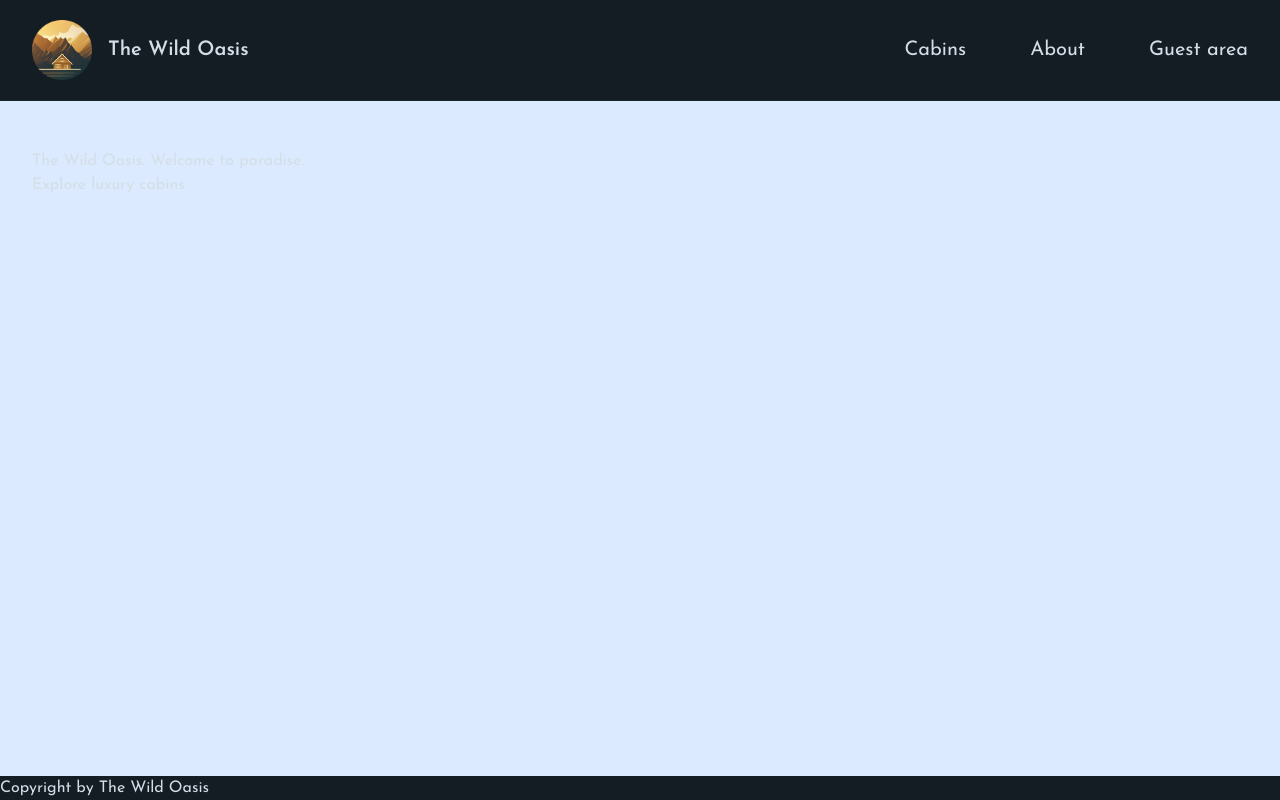
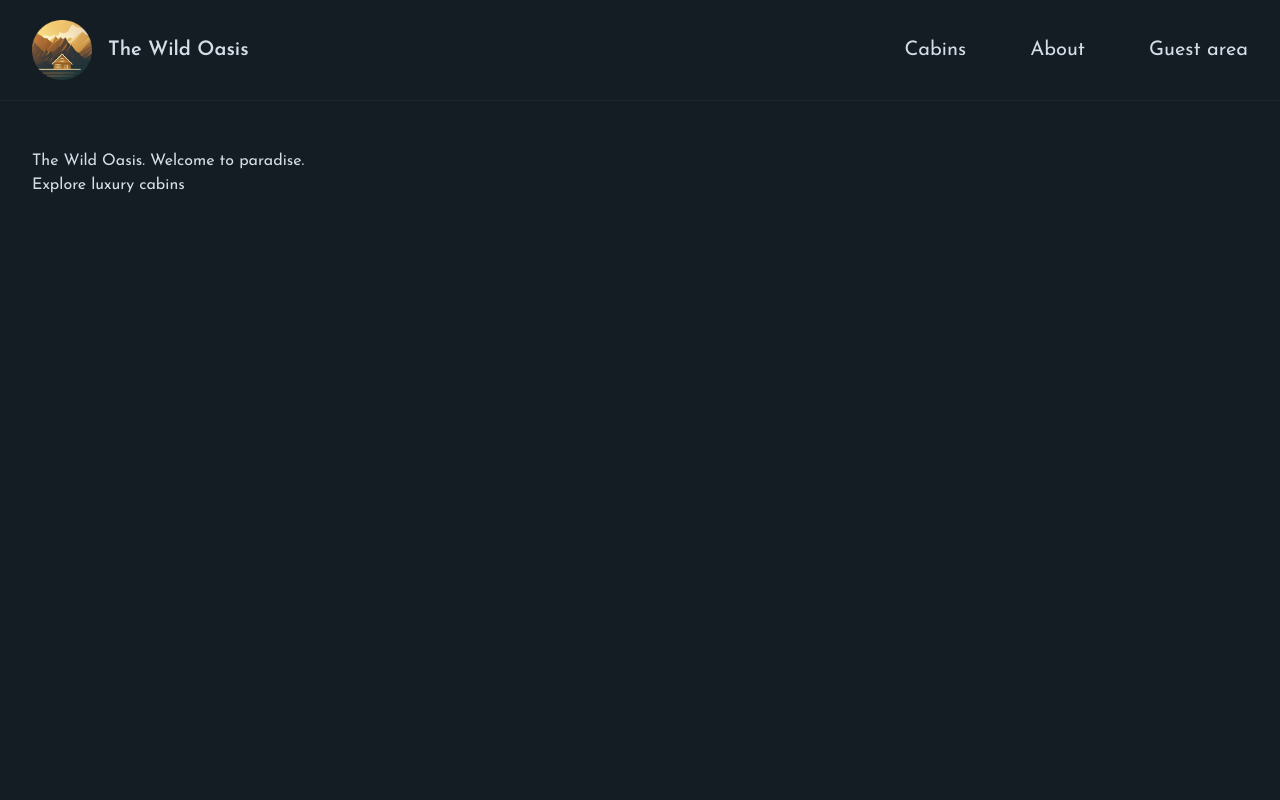
Before and after one commit to Wushengyouhan/wild-oasis-prokject, a Next.js app: page / in a window 1280 px wide. Built offline with nearby package versions, Linux system fonts and the light colour scheme.

Commit message:
438. Optimizing Images With Next.js <Image /> Component

```diff
--- a/app/_components/Logo.js
+++ b/app/_components/Logo.js
@@ -1,9 +1,17 @@
+import Image from "next/image";
 import Link from "next/link";
+import logo from "@/public/logo.png";
 
 function Logo() {
   return (
     <Link href="/" className="flex items-center gap-4 z-10">
-      <img src="/logo.png" height="60" width="60" alt="The Wild Oasis logo" />
+      <Image
+        src={logo}
+        height="60"
+        width="60"
+        quality={100}
+        alt="The Wild Oasis logo"
+      />
       <span className="text-xl font-semibold text-primary-100">
         The Wild Oasis
       </span>
--- a/app/layout.js
+++ b/app/layout.js
@@ -28,10 +28,9 @@ export default function RootLayout({ children }) {
       >
         <Header />
 
-        <div className="flex-1 px-8 py-12 bg-blue-100">
+        <div className="flex-1 px-8 py-12">
           <main className="max-w-7xl mx-auto">{children}</main>
         </div>
-        <footer>Copyright by The Wild Oasis</footer>
       </body>
     </html>
   );
```
